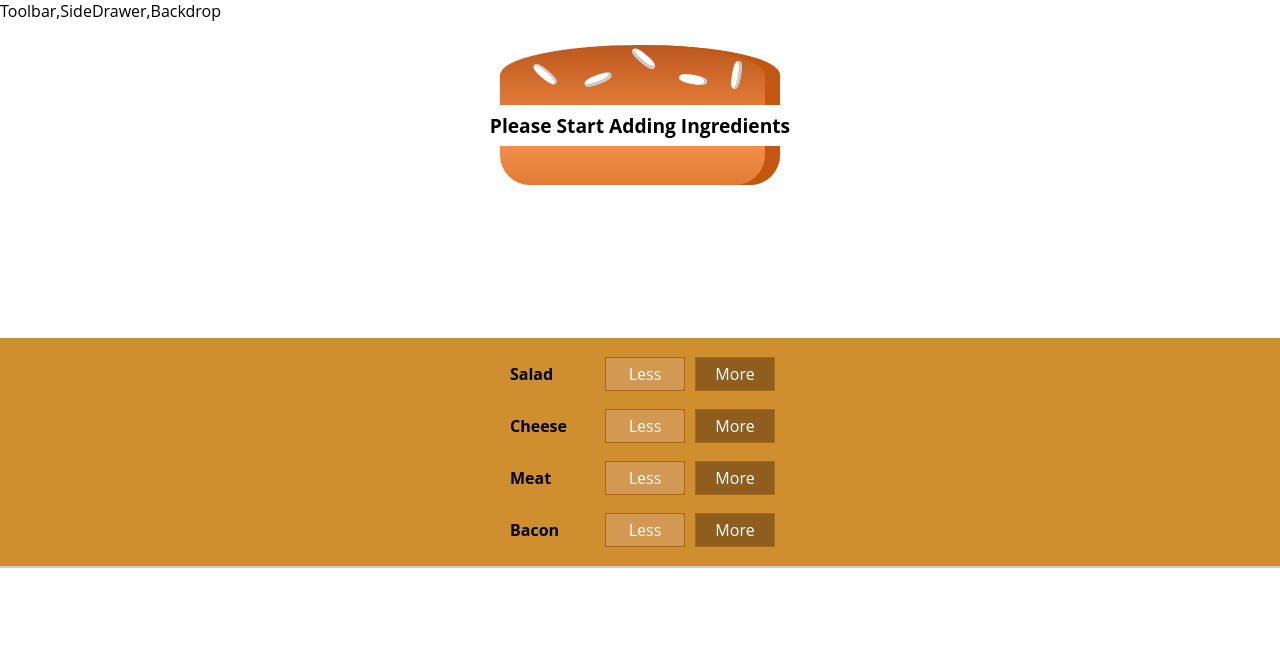
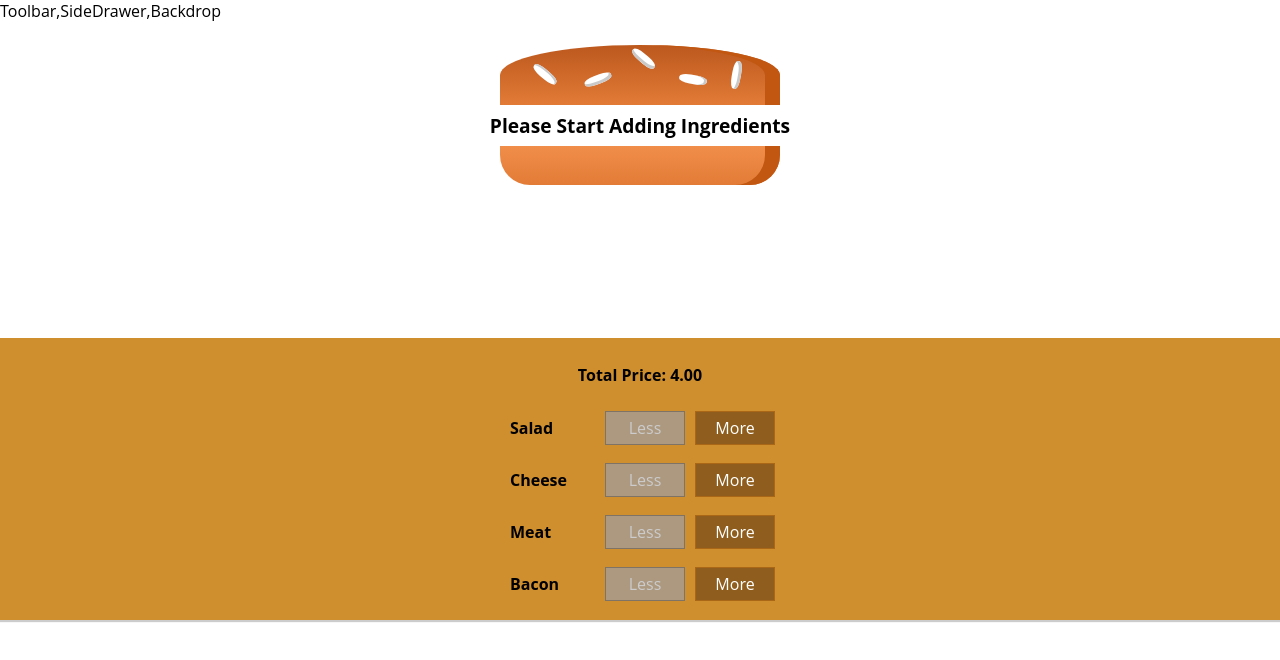
Before and after one commit to rizwan199811/Burger-App, a React (Create React App) app: page / in a window 1280 px wide. Shown: the top 660 px of the page. Built offline with nearby package versions, Linux system fonts and the light colour scheme.

Commit message:
Remove Ingredient done

```diff
--- a/src/component/Burger/BuildControls/BuildControl/BuildControl.js
+++ b/src/component/Burger/BuildControls/BuildControl/BuildControl.js
@@ -2,12 +2,11 @@ import React from 'react'
 import classes from './BuildControl.module.css'
 
 function BuildControl(props) {
-    console.log(props)
     return (
         <div className={classes.BuildControl}>
             <div className={classes.Label}>{props.label}</div>
-            <button className={classes.Less}> Less</button>
-            <button className={classes.More}>More</button>
+            <button className={classes.Less} onClick={props.removed} disabled={props.disableInfo} > Less</button>
+            <button className={classes.More} onClick={props.added}>More</button>
         </div>
     )
 }
--- a/src/component/Burger/BuildControls/BuildControls.js
+++ b/src/component/Burger/BuildControls/BuildControls.js
@@ -8,10 +8,13 @@ function BuildControls(props) {
         {label:'Meat',type:'meat'},
         {label:'Bacon',type:'bacon'},
     ]
+    //console.log(props.disabledInfo)
     return (
         <div className={classes.BuildControls}>
+            <p><strong>Total Price: {props.price.toFixed(2)}</strong></p>
             {controls.map(ctrl=>{
-                return <BuildControl key={ctrl.label} label={ctrl.label}></BuildControl>
+                {console.log(props.disabledInfo[ctrl.type])}
+                return <BuildControl key={ctrl.label} label={ctrl.label} added={()=>props.addIngredient(ctrl.type)} removed={()=>props.removeIngredients(ctrl.type)} disableInfo={props.disabledInfo[ctrl.type]}></BuildControl>
             })}
         </div>
     )
--- a/src/container/Burger Builder/BurgerBuilder.js
+++ b/src/container/Burger Builder/BurgerBuilder.js
@@ -10,11 +10,19 @@ export default function BurgerBuilder() {
         meat: 0
     })
     const [totalPrice, setTotalPrice] = useState(4);
+
     const IngredientsPrices = {
         salad: 0.5,
         cheese: 0.4,
         meat: 1.3,
         bacon: 0.7
+    }
+    const disabledInfo={
+        ...ingredients
+    }
+    for(let key in disabledInfo)
+    {
+        disabledInfo[key]=disabledInfo[key]<=0;
     }
     const addIngredientHandler = (type) => {
         const oldCount = ingredients[type];
@@ -30,11 +38,27 @@ export default function BurgerBuilder() {
         setTotalPrice(newPrice)
 
     }
+    const removeIngredient =(type)=>{
+        const oldCount = ingredients[type];
+        if(oldCount<=0){
+            return
+        }
+        const updatedCount = oldCount - 1;
+        const updatedIngredients = {
+            ...ingredients
+        }
+        updatedIngredients[type] = updatedCount;
+        const price=IngredientsPrices[type];
+        const oldPrice =totalPrice;
+        const newPrice =oldPrice-price;
+        setIngredients(updatedIngredients);
+        setTotalPrice(newPrice)
+    }
     return (
         <Aux>
             <div>
-                <Burger ingredients={ingredients}></Burger>
-                <BuildControls></BuildControls>
+                <Burger ingredients={ingredients} ></Burger>
+                <BuildControls addIngredient={addIngredientHandler} removeIngredients={removeIngredient} disabledInfo={disabledInfo} price={totalPrice}></BuildControls>
             </div>
             <div>
             </div>
```
